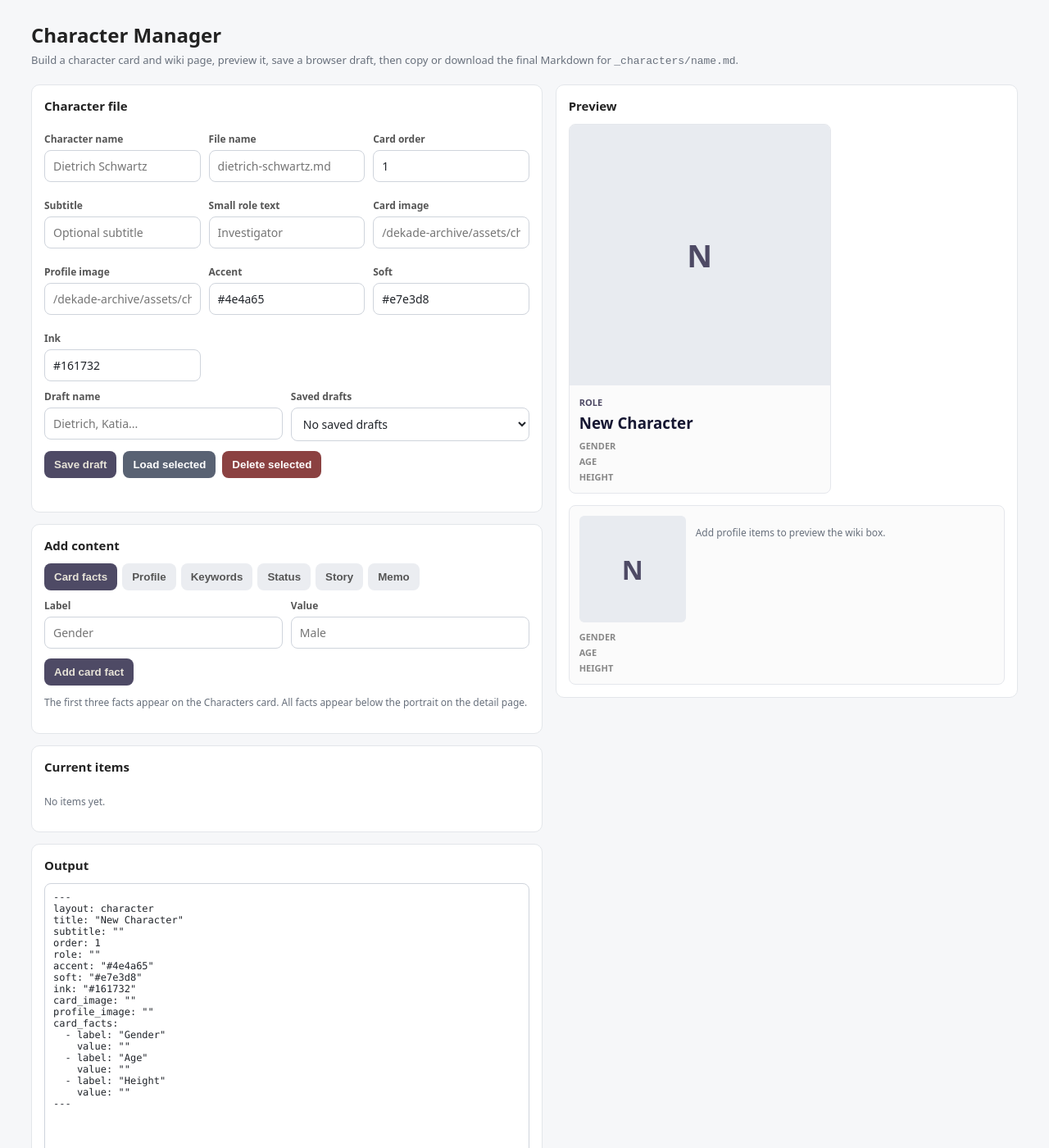
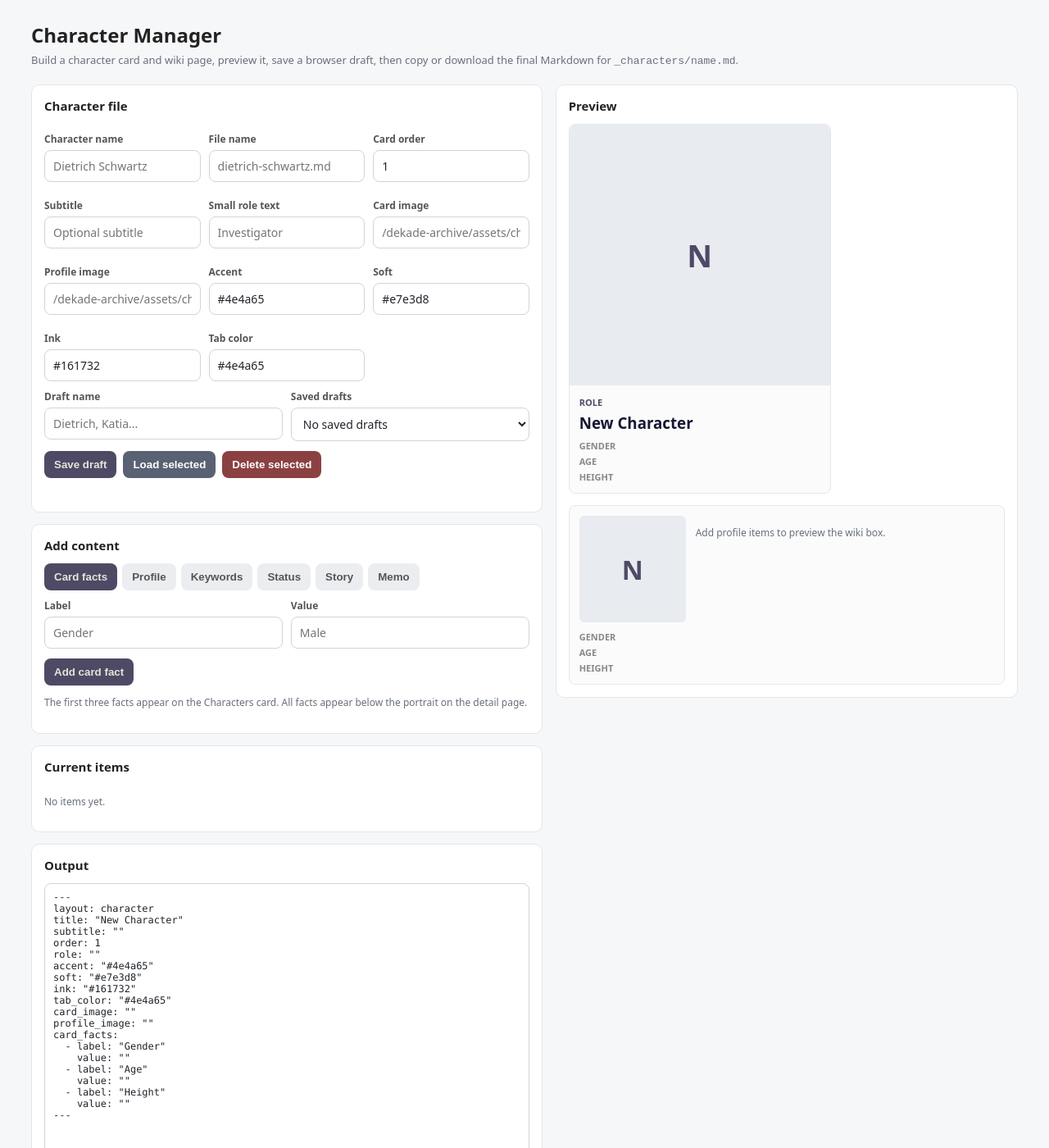
Before and after one commit to mistynocturn-design/dekade-archive, a Jekyll site: the page tools/character-manager.html, which Jekyll copies as it is, in a window 1280 px wide and 1400 px high. Shown: the whole window at 82% size. Built offline with Jekyll 4.4.1, drawn with Linux system fonts in a browser that asks for light colours.

Commit message:
Add character tab color option

```diff
--- a/_layouts/character.html
+++ b/_layouts/character.html
@@ -2,7 +2,7 @@
 layout: default
 ---
 
-<article class="character-page" style="--character-accent: {{ page.accent | default: '#4e4a65' }}; --character-soft: {{ page.soft | default: '#e7e3d8' }}; --character-ink: {{ page.ink | default: '#161732' }};">
+<article class="character-page" style="--character-accent: {{ page.accent | default: '#4e4a65' }}; --character-soft: {{ page.soft | default: '#e7e3d8' }}; --character-ink: {{ page.ink | default: '#161732' }}; --character-tab-color: {{ page.tab_color | default: page.accent | default: '#4e4a65' }};">
   <div class="character-detail-tools">
     <a class="character-tool-button" href="{{ site.baseurl }}/tools/character-manager.html" target="_blank" rel="noopener" aria-label="Open character manager" title="Open character manager">+</a>
   </div>
--- a/public/css/hyde.css
+++ b/public/css/hyde.css
@@ -1515,8 +1515,8 @@
 }
 
 .character-mini-tab.active {
-  border-bottom-color: var(--character-accent, #4e4a65);
-  color: var(--character-ink, #161732);
+  border-bottom-color: var(--character-tab-color, var(--character-accent, #4e4a65));
+  color: var(--character-tab-color, var(--character-ink, #161732));
 }
 
 .character-panel {
--- a/tools/character-manager.html
+++ b/tools/character-manager.html
@@ -5,7 +5,7 @@
   <meta name="viewport" content="width=device-width, initial-scale=1">
   <title>Character Manager</title>
   <style>
-    :root { --accent:#4e4a65; --soft:#e7e3d8; --ink:#161732; --line:#e1e4ea; --bg:#f6f7f9; }
+    :root { --accent:#4e4a65; --soft:#e7e3d8; --ink:#161732; --tab-color:#4e4a65; --line:#e1e4ea; --bg:#f6f7f9; }
     * { box-sizing: border-box; }
     body { margin: 0; background: var(--bg); color: #222; font-family: system-ui, -apple-system, BlinkMacSystemFont, "Segoe UI", sans-serif; }
     main { max-width: 1240px; margin: 0 auto; padding: 26px 18px 46px; }
@@ -92,6 +92,7 @@
           <div><label for="accent">Accent</label><input id="accent" value="#4e4a65"></div>
           <div><label for="soft">Soft</label><input id="soft" value="#e7e3d8"></div>
           <div><label for="ink">Ink</label><input id="ink" value="#161732"></div>
+          <div><label for="tabColor">Tab color</label><input id="tabColor" value="#4e4a65"></div>
         </div>
         <div class="grid two">
           <div><label for="draftName">Draft name</label><input id="draftName" placeholder="Dietrich, Katia..."></div>
@@ -343,6 +345,7 @@
   document.documentElement.style.setProperty('--accent', meta.accent);
   document.documentElement.style.setProperty('--soft', meta.soft);
   document.documentElement.style.setProperty('--ink', meta.ink);
+  document.documentElement.style.setProperty('--tab-color', meta.tabColor);
   var facts = data.facts.length ? data.facts : [{label:'Gender',value:''},{label:'Age',value:''},{label:'Height',value:''}];
   var cardFacts = facts.slice(0, 3).map(function (fact) { return '<div><dt>' + escapeHtml(fact.label) + '</dt><dd>' + escapeHtml(fact.value) + '</dd></div>'; }).join('');
   var quickFacts = facts.map(function (fact) { return '<div><dt>' + escapeHtml(fact.label) + '</dt><dd>' + escapeHtml(fact.value) + '</dd></div>'; }).join('');
@@ -366,6 +369,7 @@
   lines.push('accent: ' + quoteYaml(meta.accent));
   lines.push('soft: ' + quoteYaml(meta.soft));
   lines.push('ink: ' + quoteYaml(meta.ink));
+  lines.push('tab_color: ' + quoteYaml(meta.tabColor));
   lines.push('card_image: ' + quoteYaml(meta.cardImage));
   lines.push('profile_image: ' + quoteYaml(meta.profileImage));
   lines.push('card_facts:');
```
Also changed, not shown: other parts of tools/character-manager.html (+3 -2 lines).
